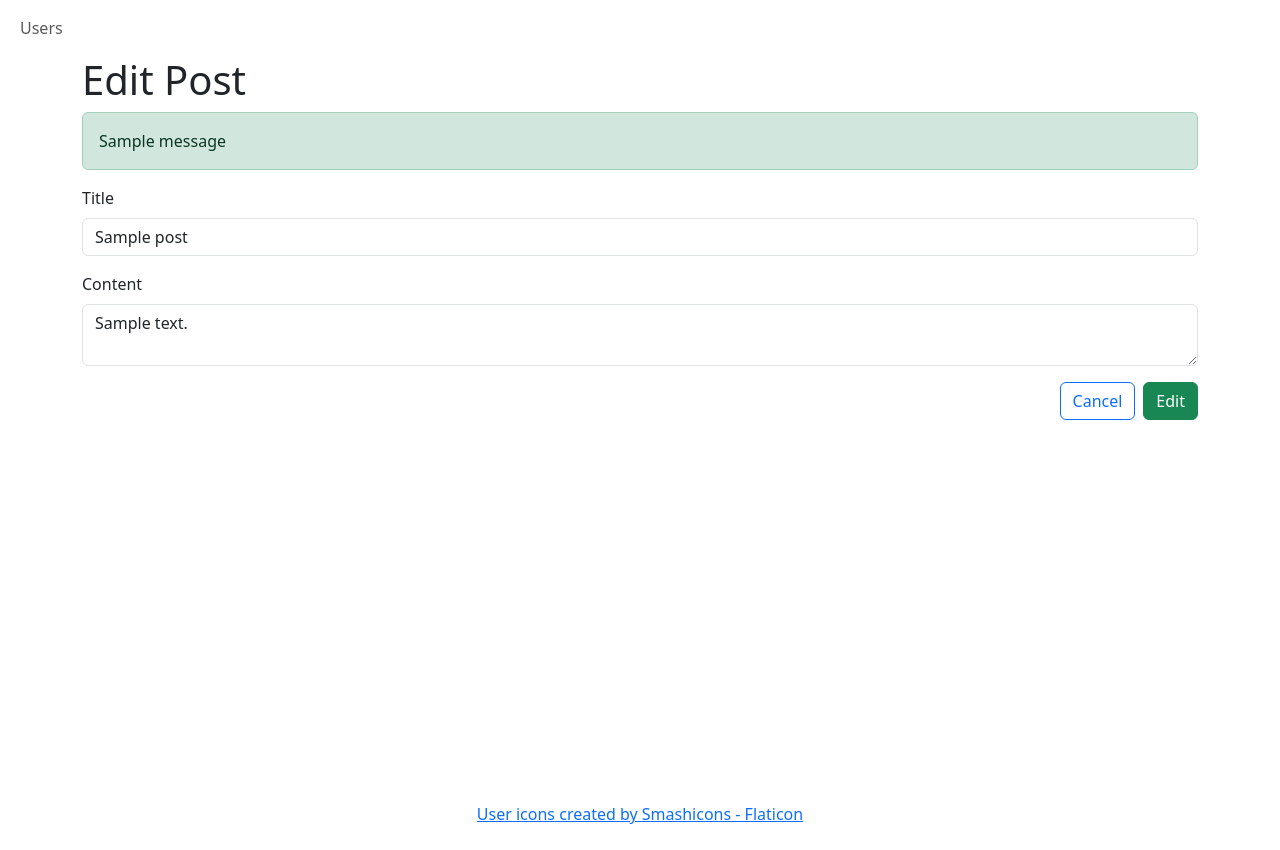
After one commit to denz93/springboard-23.1-sqlalchemy-intro, a Flask app: template templates/edit-post.html in a window 1280 px wide. The commit adds this page. Run offline with Flask 3, Linux system fonts and the light colour scheme; the template is opened without the code that fills it: most values are stand-ins (such as "Sample title", 1, 10 or a date in 2020); one stand-in notice (Sample message) is shown.

Commit message:
implement post related tasks

```diff
--- a/templates/base.html
+++ b/templates/base.html
@@ -8,12 +8,46 @@
 
   <title>{{title}}</title>
 </head>
-<body>
-  <div class="container container-fluid">
+<body class="">
+  <nav class="navbar navbar-expand-md ">
+    <div class="container-fluid">
+
+      <button
+        class="navbar-toggler"
+        data-bs-toogle="collapse"
+        data-bs-target="#rootNavBar"
+      >
+        <span class="navbar-toggler-icon"></span>
+      </button>
+      <div
+        id="rootNavBar"
+        class="collapse navbar-collapse "
+      >
+        <ul class="navbar-nav me-auto  mb-2 mb-md-0">
+          <li class="nav-item ">
+            <a class="nav-link " href="/users">Users</a>
+          </li>
+        </ul>
+      </div>
+    </div>
+  </nav>
+  <div class="container container-fluid" style="min-height: calc(100vh - 3rem - 30px)">
     <h1>{{title}}</h1>
+    {% with messages = get_flashed_messages(with_categories=true)  %}
+      {% if messages %}
+        {% for category, message in messages %}
+          {% if category == 'error' %}
+            <div class="alert alert-danger" role="alert">{{message}}</div>
+          {% else %}
+            <div class="alert alert-{{category}}" role="alert">{{message}}</div>
+
+          {% endif %}
+        {% endfor %}
+      {% endif %}
+    {% endwith %}
     {% block content %}{% endblock %}
   </div>
-  <div class="footer">
+  <div class="footer text-center p-4">
     <a href="https://www.flaticon.com/free-icons/user" title="user icons">User icons created by Smashicons - Flaticon</a>
   </div>
 </body>
--- /dev/null
+++ b/templates/edit-post.html
@@ -0,0 +1,36 @@
+{% extends 'base.html' %}
+{% set title  = 'Edit Post' %}
+
+{% block content %}
+  <form>
+    <div class="mb-3">
+      <label for="title-input" class="form-label">Title</label>
+      <input type="text" class="form-control" id="title-input" name="title" value="{{post.title if post else ''}}">
+    </div>
+    <div class="mb-3">
+      <label for="content-input" class="form-label">Content</label>
+      <textarea type="text" class="form-control" id="content-input" name="content">{{post.content if post else ''}}</textarea>
+    </div>
+    <div class="d-flex gap-2 justify-content-end ">
+      <button
+        type="submit"
+        class="btn btn-outline-primary"
+        formaction="/posts/{{post.id}}/edit"
+        formmethod="GET"
+      >
+        Cancel
+      </button>
+      <button
+      type="submit"
+        class="btn btn-success"
+        formaction="/posts/{{post.id}}/edit"
+        formmethod="POST"
+      >
+        Edit
+      </button>
+    </div>
+  </form>
+{% endblock %}
+{% block button_groups %}
+
+{% endblock %}
```
Also changed, not shown: templates/create-user.html (+0 -7 lines), templates/new-post.html (added, +31 -0 lines), templates/post.html (added, +27 -0 lines), templates/user.html (+11 -1 lines).
